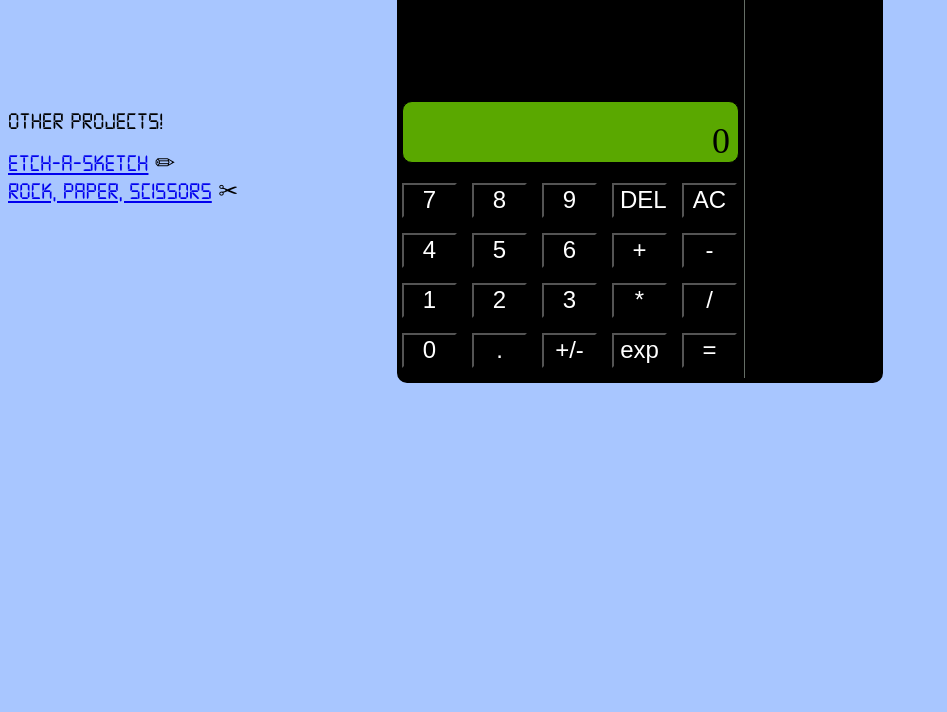
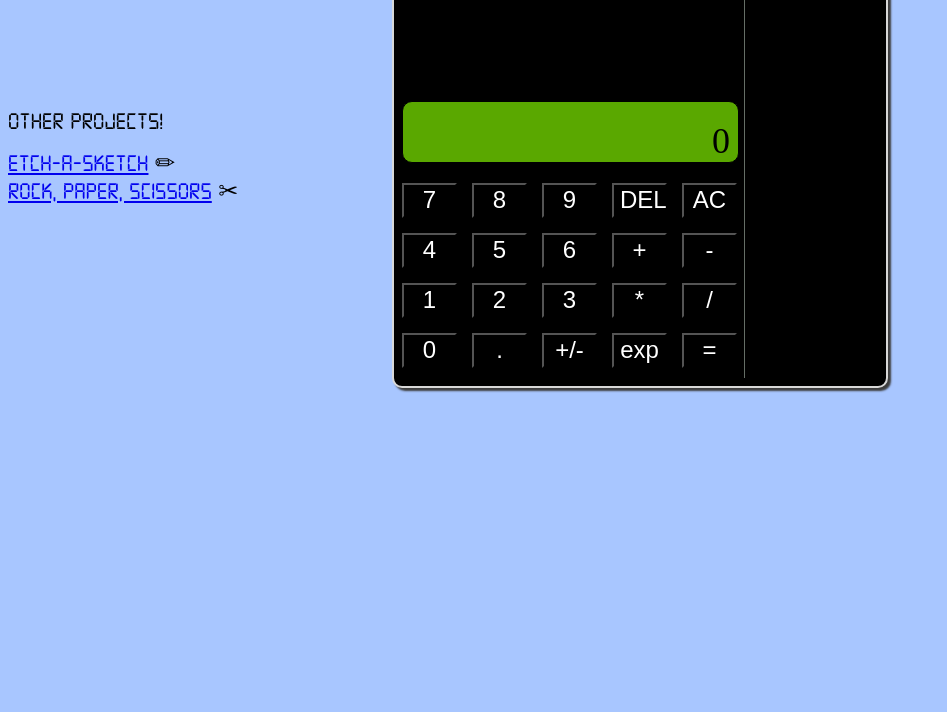
Before and after one commit to oliverowen2210/calculator, a plain HTML site: page index.html in a window 1280 px wide. Shown: the part 88-800 px from the top of the page, without its empty margins (0-947 px from the left). Drawn offline with Linux system fonts and the light colour scheme.

```diff
--- a/style.css
+++ b/style.css
@@ -43,8 +43,11 @@
     display: flex;
     justify-self: center;
     height: 415px;
-    border: 5px solid black;
+    border: 2px solid rgb(216, 216, 216);
     border-radius: 10px;
+    background: black;
+    padding: 8px;
+    box-shadow: 3px 3px 2px rgb(61, 61, 61);
 }
 
 #calculator-wrapper div,
```
